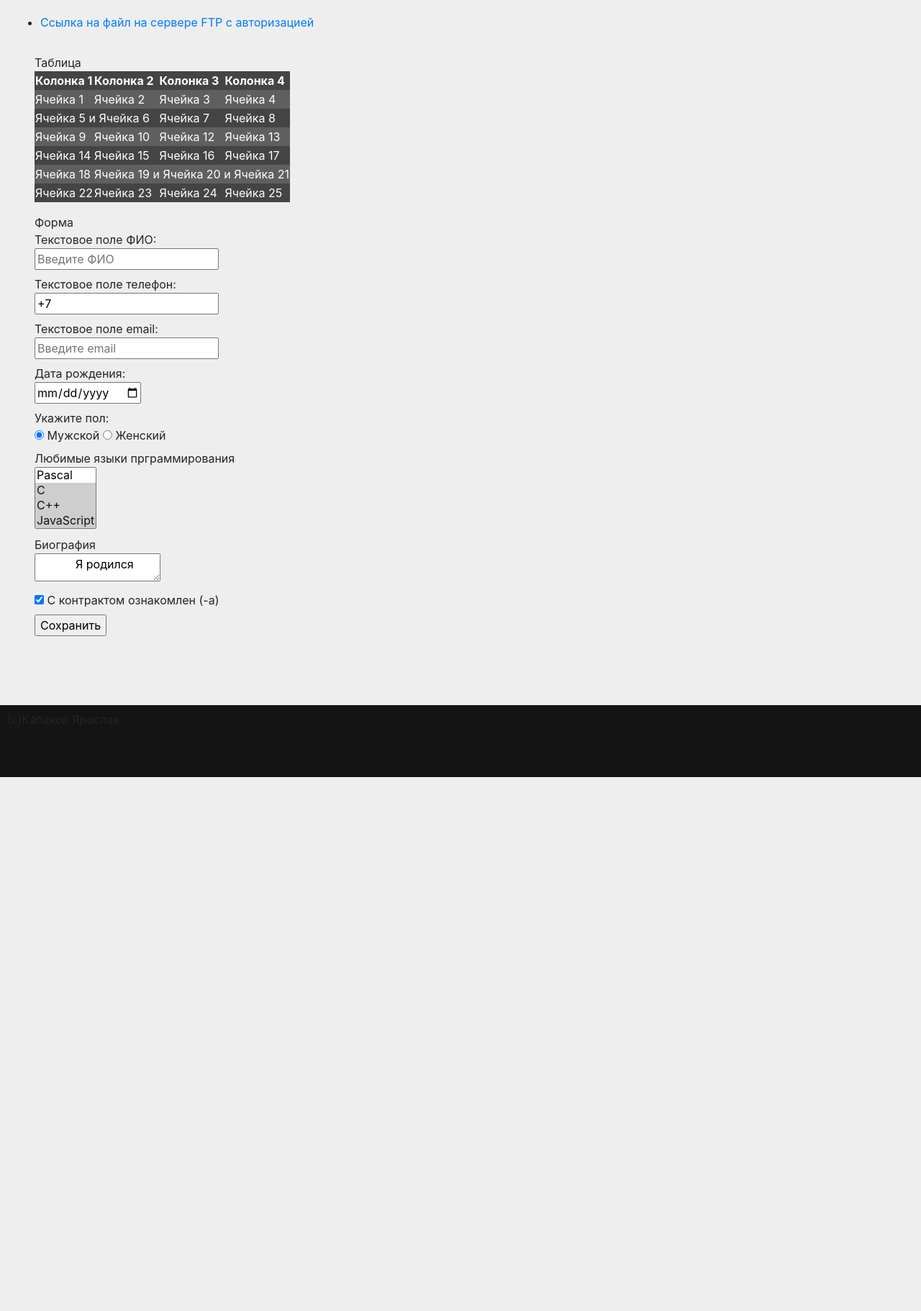
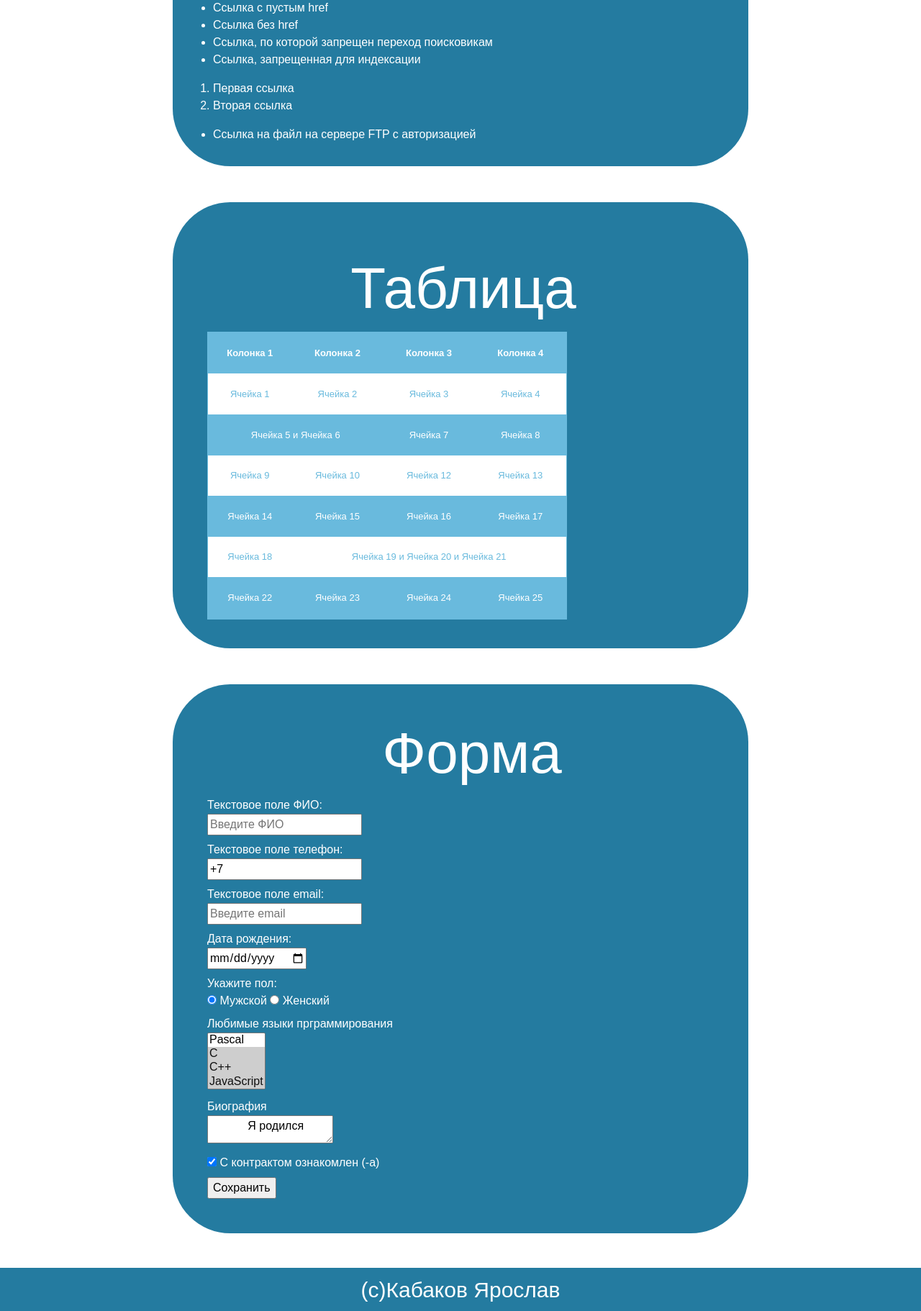
Before and after one commit to kabakov52/kabakov52.github.io, a PHP site: page /task4/index.html in a window 1280 px wide. Shown: the part 1271-3093 px from the top of the page at 72% size. Before the commit the page ends 2351 px from the top, so only its background shows below. Run offline with PHP 8.4, Linux system fonts and the light colour scheme.

Commit message:
Update style.css

```diff
--- a/task4/style.css
+++ b/task4/style.css
@@ -1,135 +1,179 @@
-header {
-  display: flex;
-  flex-direction: column;
-  width: 100%;
-  height: 250px;
-  padding: 15px 15px 0px 15px;
-  margin-left: -8px;
-  margin-top: -8px;
-  margin-bottom: 20px;
-  background-color: #141414;
+body
+{
+    margin: 0;
+}
 
-  .topmenu {
+header{
+    display: flex;
+    flex-direction: column;
+    width: 100%;
+    background-color: #247BA0;
+    height: auto;
+    margin-bottom: 50px;
+}
+
+.logo-pic
+{
+    width: 120px;
+    height: auto;
+    flex: 1;
+    order: 1;
+}
+
+.logo_title
+{
     display: flex;
     flex-direction: row;
-    flex-basis: 100%;
-  }
+    order: 1;
+    flex: 1;
+}
 
-  .topmenu main,
-  .topmenu aside {
-    margin: 10px;
-    padding: 10px;
-  }
+nav{
+    display: flex;
+    align-items: center;
+    justify-content: center;
+    gap: 30px;
+    flex: 1;
+    order: 2;
+    padding: 20px;
+}
 
-  .topmenu aside {
-    background-color: rgb(63, 63, 63);
-    flex: 1;
-    order: 1;
-  }
+.title
+{
+    font-size: 30px;
+    padding-top: 20px;
+    text-align: center;
+    color: white;
+    flex: 8;
+    order: 2;
+    font-family: Arial;
+}
 
-  .topmenu main {
+.nav-button
+{
+    display: inline-block;
+    background-color: #fff;
+    width: 220px;
+    height: 40px;
+    border-radius: 15px;
     text-align: center;
-    background-color: rgb(63, 63, 63);
-    flex: 2;
-    order: 2;
-  }
+    font-size: x-large;
+    color: #247BA0;
+}
 
-  .nav1 {
-    background-color: rgb(190, 190, 190);
-    text-align: center;
-    margin: 10px;
-    padding: 10px;
-    flex: 2;
-    order: 3;
-    word-spacing: 50px;
-  }
-
-  @media screen and (min-width: 800px) {
-    .topmenu {
-      flex-direction: row;
-    }
-  }
-
-  .logotype {
-    float: left;
-    margin: 10px;
-    width: 100px;
-    height: 100px;
-  }
-
-  .maintext {
-    margin: 10px;
-    color: #fff;
-  }
-
-  .menu {
+.all
+{
     display: flex;
     flex-direction: column;
-    margin: 10px;
-    padding: 10px;
-    background-color: rgb(224, 224, 224);
-    margin-top: 5px;
-    text-align: center;
-  }
+    gap: 50px;
+
 }
 
-body {
-  background-color: #eee;
+
+.content-container
+{
+    order: 1;
+    padding: 40px;
+    font-family: Arial;
+    border-radius: 80px;
+    color: #fff;
+    background-color: #247BA0;
 }
 
-.polya {
-  display: flex;
-  flex-direction: column;
-  color: #141414;
-  background-color: #fff;
+
+
+.link
+{
+    font-family: Arial;
+    color: #fff;
 }
 
-.links {
-  margin-left: auto;
-  margin-right: auto;
-  width: 960 px;
-  flex: 1;
-  order: 2;
+table
+{
+    border: 1px solid #000;
+    width: 80%;
+    height: 50%;
+    border-color: #69BADD;
 }
 
-.tablitsa {
-  margin-left: auto;
-  margin-right: auto;
-  width: 960 px;
-  flex: 1;
-  order: 1;
+.string1
+{
+    font-size: small;
+    text-align: center;
+    font-family: Arial;
+    background-color: #69BADD;
 }
 
-.forma {
-  margin-left: auto;
-  margin-right: auto;
-  width: 960 px;
-  flex: 1;
-  order: 3;
+.string2
+{
+    font-size: small;
+    text-align: center;
+    font-family: Arial;
+    background-color: #fff;
+    color: #69BADD;
 }
 
-table {
-  border: 1;
-  color: #fff;
-  .string1 {
-    background: #444444;
-  }
 
-  .string2 {
-    background: #5f5f5f;
-  }
+.content-container_links
+{
+    order: 2;
+    font-family: Arial;
+    border-radius: 80px;
+    color: #fff;
+    background-color: #247BA0;
 }
 
-footer {
-  display: block;
-  width: 100%;
-  height: 100px;
-  padding: 10px;
-  background-color: #141414;
+.content-container_form
+{
+    order: 3;
+    font-family: Arial;
+    border-radius: 80px;
+    color: #fff;
+    background-color: #247BA0;
+}
 
-  .textbottom {
-    margin: 27px;
+footer
+{
+    font-size: 30px;
+    width: 100%;
+    background-color: #247BA0;
+    height: 60px;
     color: #fff;
-    text-align: left;
-  }
+    text-align: center;
+    font-family: Arial;
 }
+
+@media (min-width: 800px)
+{
+    .all
+    {
+        align-items: center;
+    }
+    .title
+    {
+        font-size: 80px;
+    }
+    table
+    {
+        width: 500px;
+        height: 400px;
+    }
+    .content-container
+    {
+        min-width: 800px;
+        max-width: 960px;
+        order: 2;
+    }
+    .content-container_links
+    {
+        min-width: 800px;
+        max-width: 960px;
+        order: 1;
+    }
+    .content-container_form
+    {
+        min-width: 800px;
+        max-width: 960px;
+        order: 3;
+    }
+}
```
